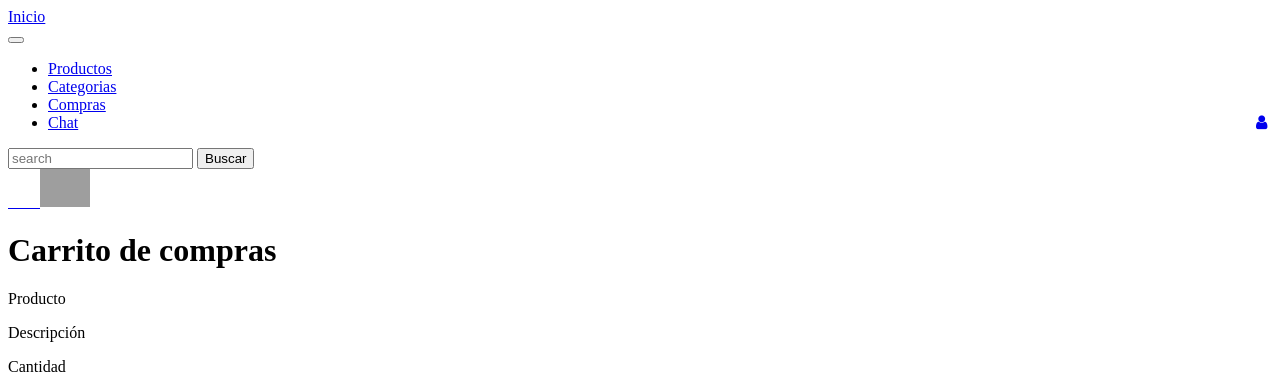
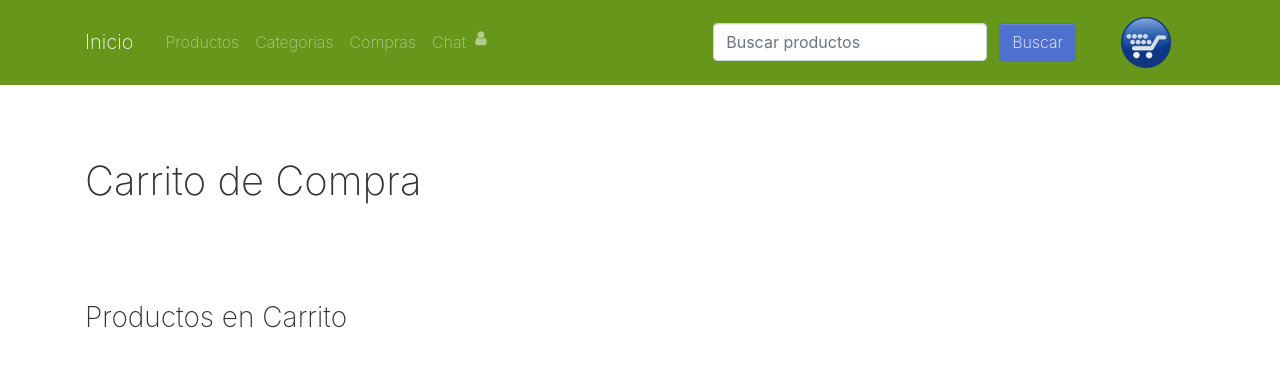
Before and after one commit to DavidCrgh/P1Reque, a Django app: template baratico/templates/baratico/carrito.html in a window 1280 px wide. Shown: the top 382 px of the page. Run offline with Django 3.2, Linux system fonts and the light colour scheme; the template is opened without the code that fills it, so the values that code supplies are empty; some libraries are stand-ins or nearby versions; grey boxes are pictures that could not be loaded.

Commit message:
* Agregada funcionalidad de carrito de compras. *

```diff
--- a/baratico/templates/baratico/carrito.html
+++ b/baratico/templates/baratico/carrito.html
@@ -1,3 +1,4 @@
+{% load static %}
 <!DOCTYPE html>
 <html>
 
@@ -5,9 +6,9 @@
   <meta charset="utf-8">
   <meta name="viewport" content="width=device-width, initial-scale=1">
   <link rel="stylesheet" href="https://cdnjs.cloudflare.com/ajax/libs/font-awesome/4.7.0/css/font-awesome.min.css" type="text/css">
-  <link rel="stylesheet" href="theme.css" type="text/css"> </head>
+  <link rel="stylesheet" href="{% static 'baratico/inicio.css' %}" type="text/css"> </head>
 
-<body class="bg-light">
+<body>
   <nav class="navbar navbar-expand-md navbar-dark bg-primary">
     <div class="container">
       <a class="navbar-brand" href="#">Inicio
@@ -31,97 +32,106 @@
               <br> </a>
           </li>
         </ul>
-        <form class="form-inline m-0">
-          <input class="form-control mr-2" type="text" placeholder="search">
+        <form class="form-inline m-0" action="{% url 'baratico:resultados-busqueda' %}" method="get">
+          <input class="form-control mr-2" type="text" placeholder="Buscar productos" name="barraBusqueda">
           <button class="btn btn-secondary" type="submit">Buscar
             <br> </button>
         </form>
       </div>
-      <a class="navbar-brand" href="#">&nbsp; &nbsp; &nbsp; &nbsp;
-        <img src="../../../OneDrive para la Empresa/shopping-cart-blue-300px.png" class="d-inline-block align-top mx-auto" alt="" width="50"> </a>
+      <a href="{% url 'baratico:ver_carrito' %}" class="navbar-brand">&nbsp; &nbsp; &nbsp; &nbsp;
+        <img src="{% static 'images/carrito.png' %}" class="d-inline-block align-top mx-auto" alt="" width="50"> </a>
     </div>
   </nav>
-  <div class="">
+  <div class="py-5">
     <div class="container">
       <div class="row">
         <div class="col-md-12">
-          <h1 class="py-3">Carrito de compras
-            <br>
-          </h1>
-        </div>
-      </div>
-    </div>
-    <div class="container">
-      <div class="row bg-secondary text-white text-center text-uppercase border border-dark">
-        <div class="col-md-3">
-          <p class="lead text-center">Producto</p>
-        </div>
-        <div class="col-md-3">
-          <p class="lead text-center">Descripción</p>
-        </div>
-        <div class="col-md-3">
-          <p class="lead text-center">Cantidad
-            <br>
-          </p>
-        </div>
-        <div class="col-md-3">
-          <p class="lead text-center">Monto</p>
-        </div>
-      </div>
-      <div class="row border-dark border">
-        <div class="col-md-3">
-          <img class="d-block img-fluid m-0 p-0 mx-auto" src="../../../OneDrive para la Empresa/atun.png" width="100">
-        </div>
-        <div class="col-md-3 text-left py-2">
-          <ul class="">
-            <li class="">Nombre:</li>
-            <li>Precio:</li>
-          </ul>
-        </div>
-        <div class="col-md-3">
-          <li>1</li>
-        </div>
-        <div class="col-md-3">
-          <li>₡670</li>
-        </div>
-      </div>
-      <div class="row border border-dark">
-        <div class="col-md-3">
-          <img class="d-block img-fluid m-0 p-0 mx-auto" src="../../../OneDrive para la Empresa/medias.png" width="100">
-        </div>
-        <div class="col-md-3 text-left py-2">
-          <ul class="">
-            <li class="">Nombre:</li>
-            <li>Precio:</li>
-          </ul>
-        </div>
-        <div class="col-md-3">
-          <li>1</li>
-        </div>
-        <div class="col-md-3">
-          <li>₡1000
-            <br>
-          </li>
-        </div>
-      </div>
-    </div>
-    <div class="container my-3 p-0">
-      <div class="row">
-        <div class="col-md-4">
-          <p class="lead">Quitar del carrito:
-            <br>
-          </p>
-        </div>
-        <div class="col-md-4">
-          <input class="form-control mr-2" type="text" placeholder="ID">
-        </div>
-        <div class="col-md-2">
-          <button class="btn btn-secondary text-center" type="submit">Quitar &nbsp; &nbsp; &nbsp; &nbsp; &nbsp; &nbsp;
-            <br> </button>
+          <h1 class="">Carrito de Compra</h1>
         </div>
       </div>
     </div>
   </div>
+  <div class="py-2">
+    <div class="container">
+      <h3 class="">Productos en Carrito</h3>
+    </div>
+  </div>
+  {% for producto in carrito_producto_list %}
+  <div class="py-1" style="border:0.3px grey">
+    <div class="container">
+      <div class="row">
+        <div class="col-md-3">
+          <img src="/media/{{ producto.producto.imagen }}" class="img-fluid d-block bg-light mx-auto img-thumbnail"> </div>
+        <div class="col-md-9">
+          <div class="card">
+            <div class="card-header">
+              <a href="{% url 'baratico:detalle_producto' producto.producto.id %}"> {{ producto.producto.nombre }} </a>
+            </div>
+            <div class="card-body">
+              <h4>Precio: ₡ {{ producto.producto.precio }}</h4>
+              <h4>Cantidad: {{ producto.cantidad }}</h4>
+              <form action="{% url 'baratico:eliminar_producto_carrito' producto.producto.id %}" method="post">
+                  {% csrf_token %}
+                <button class="btn btn-secondary border align-items-center btn-sm my-2 text-center" type="submit">Borrar&nbsp; &nbsp; &nbsp; &nbsp; &nbsp; &nbsp;&nbsp;
+                  <br>
+                </button>
+              </form>
+            </div>
+          </div>
+        </div>
+      </div>
+    </div>
+  </div>
+  {% empty %}
+  <div class="py-3" style="border:0.3px grey">
+    <div class="container">
+      <div class="row">
+        <h3>No tiene productos agregados.</h3>
+      </div>
+    </div>
+  </div>
+  {% endfor %}
+  <div class="py-2">
+    <div class="container">
+      <h3 class="">Ofertas en Carrito</h3>
+    </div>
+  </div>
+  {% for oferta in carrito_oferta_list %}
+  <div class="py-1" style="border:0.3px grey">
+    <div class="container">
+      <div class="row">
+        <div class="col-md-3">
+          <h3>OFERTA</h3>
+        <div class="col-md-9">
+          <div class="card">
+            <div class="card-header">
+              <a href="{% url 'baratico:detalle_producto' oferta.oferta.id %}"> {{  oferta.oferta.nombre }} </a>
+            </div>
+            <div class="card-body">
+              <h4>Precio: ₡ {{ oferta.oferta.precio }}</h4>
+              <h4>Cantidad: {{ oferta.cantidad }}</h4>
+              <form>
+                  {% csrf_token %}
+                <button class="btn btn-secondary border align-items-center btn-sm my-2 text-center" type="submit">Borrar&nbsp; &nbsp; &nbsp; &nbsp; &nbsp; &nbsp;&nbsp;
+                  <br>
+                </button>
+              </form>
+            </div>
+          </div>
+        </div>
+      </div>
+    </div>
+  </div>
+  </div>
+  {% empty %}
+  <div class="py-3" style="border:0.3px grey">
+    <div class="container">
+      <div class="row">
+        <h3>No tiene ofertas agregadas.</h3>
+      </div>
+    </div>
+  </div>
+  {% endfor %}
   <div class="py-0">
     <div class="container">
       <div class="row">
@@ -129,8 +139,7 @@
           <p class="lead">Cantidad de productos: &nbsp;</p>
           <p class="lead">Total a pagar:&nbsp;</p>
           <a class="btn btn-secondary" href="#">PAGAR CARRITO
-            <br>
-          </a>
+            <br> </a>
         </div>
       </div>
     </div>
--- a/baratico/templates/baratico/inicio.html
+++ b/baratico/templates/baratico/inicio.html
@@ -37,8 +37,8 @@
             <button class="btn btn-secondary" type="submit">Buscar <br> </button>
         </form>
       </div>
-      <a class="navbar-brand" href="#">&nbsp; &nbsp; &nbsp; &nbsp;
-        <img src="{% static 'images/carrito.png' %}" class="d-inline-block align-top mx-auto" alt="" width="50"> </a>
+      <a href="{% url 'baratico:ver_carrito' %}" class="navbar-brand">&nbsp; &nbsp; &nbsp; &nbsp;
+        <img  src="{% static 'images/carrito.png' %}" class="d-inline-block align-top mx-auto" alt="" width="50"> </a>
     </div>
   </nav>
   <div class="p-4">
--- a/baratico/templates/baratico/resultadosBusqueda.html
+++ b/baratico/templates/baratico/resultadosBusqueda.html
@@ -38,7 +38,7 @@
             <br> </button>
         </form>
       </div>
-      <a class="navbar-brand" href="#">&nbsp; &nbsp; &nbsp; &nbsp;
+      <a href="{% url 'baratico:ver_carrito' %}" class="navbar-brand">&nbsp; &nbsp; &nbsp; &nbsp;
         <img src="{% static 'images/carrito.png' %}" class="d-inline-block align-top mx-auto" alt="" width="50"> </a>
     </div>
   </nav>
--- a/baratico/urls.py
+++ b/baratico/urls.py
@@ -9,4 +9,7 @@ urlpatterns = [
     url(r'^login$', views.login),
     path('resultados/', views.ResultadosBusquedaList.as_view(), name='resultados-busqueda'),
     path('<int:pk>/', views.DetalleProducto.as_view(), name='detalle_producto'),
+    path('<int:id_producto>/agregarProducto', views.agregar_producto_carrito, name="anadir_producto_carrito"),
+    path('carrito/', views.CarritoList.as_view(), name='ver_carrito'),
+    path('carrito/borrar_producto/<int:id_producto>/', views.eliminar_producto_carrito, name='eliminar_producto_carrito'),
 ]
```
Also changed, not shown: baratico/templates/baratico/producto.html (+9 -6 lines), baratico/views.py (+41 -2 lines).
